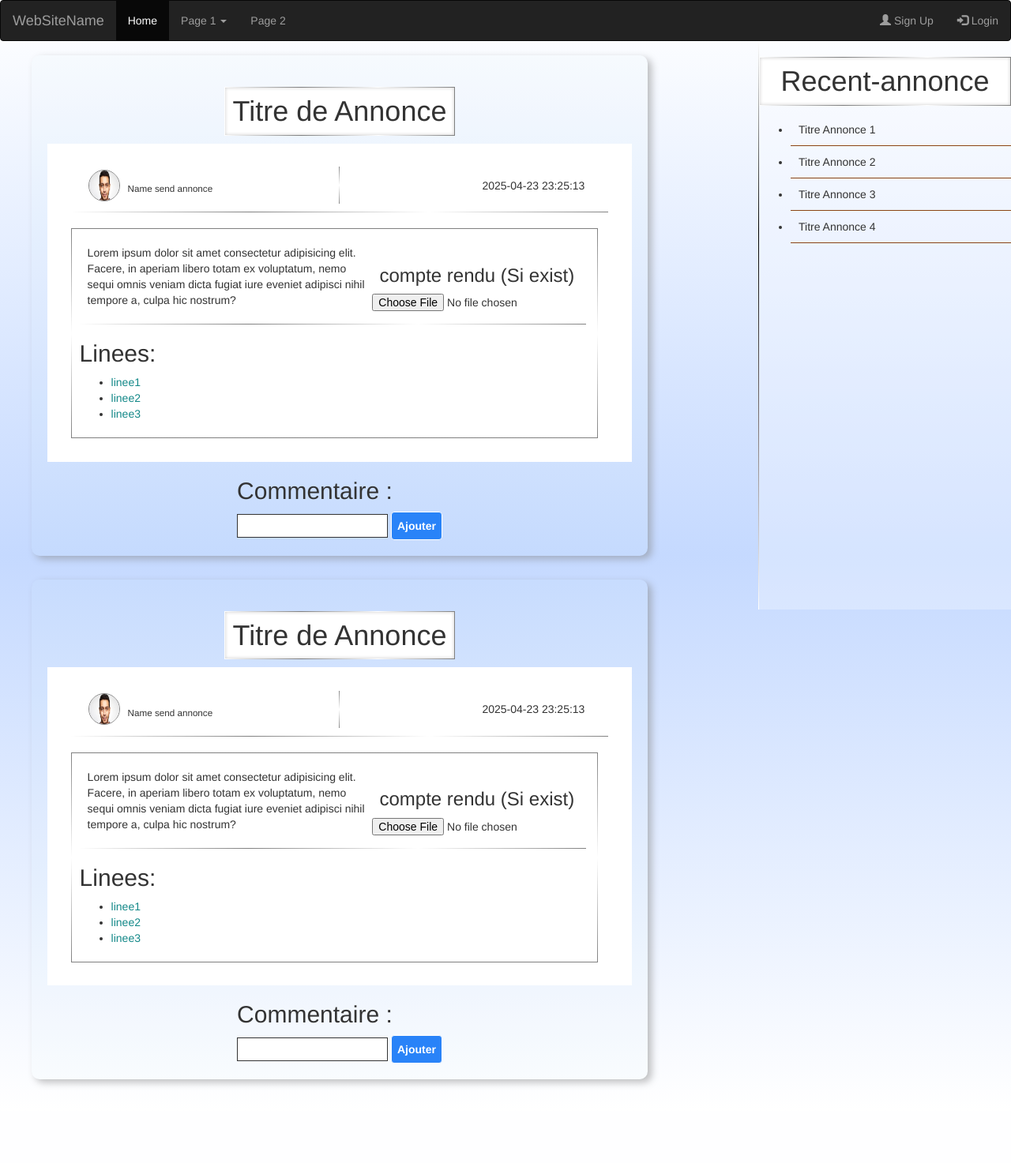
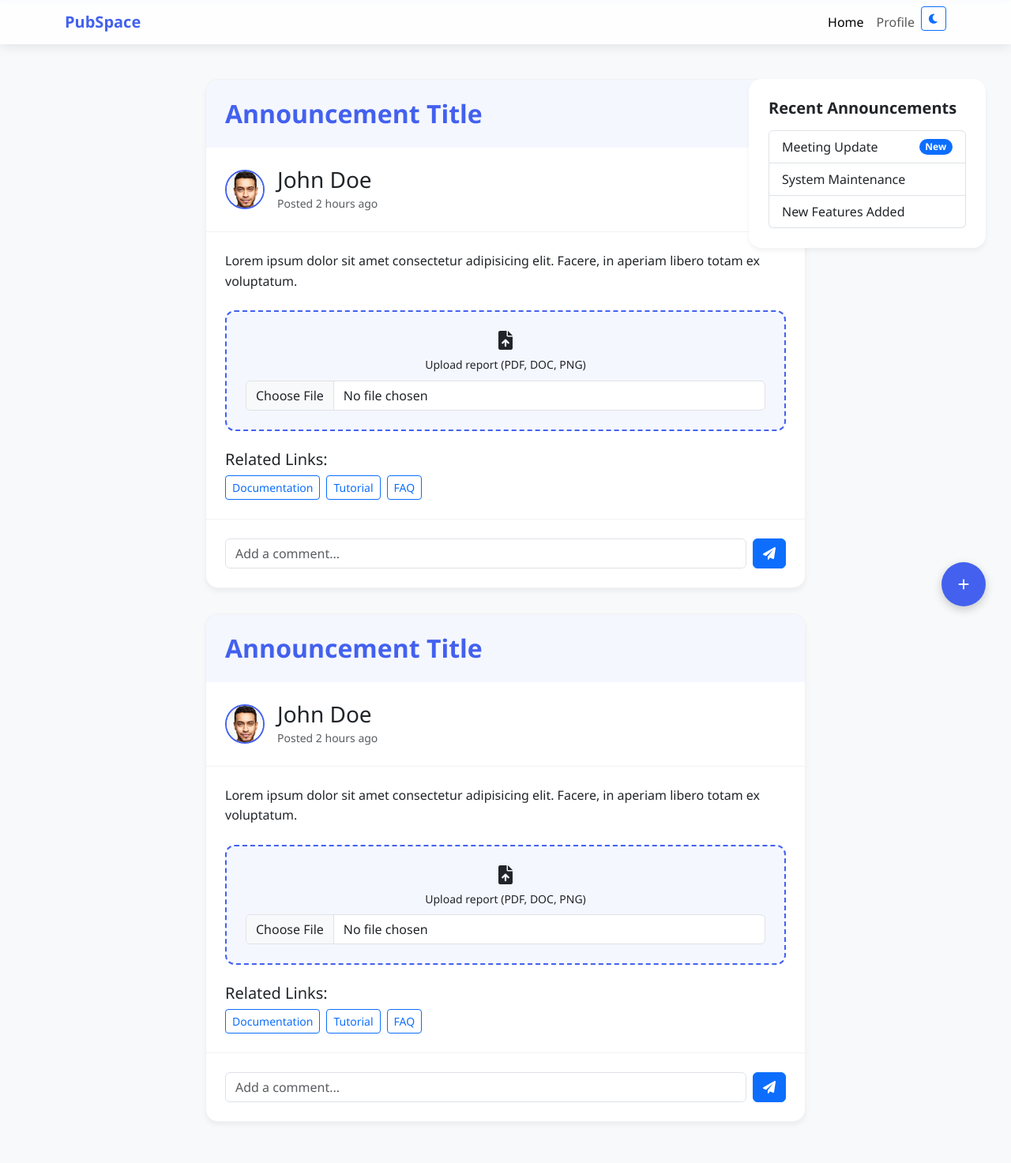
Before and after one commit to osama-jammi/ScholarHub, a PHP site: page /index.html in a window 1280 px wide. Shown: the whole page at 79% size. Before the commit the page ends 1376 px from the top, so only its background shows below. Run offline with PHP 8.4, Linux system fonts and the light colour scheme.

Commit message:
add new style

```diff
--- a/ScholarHub/Publication/index.html
+++ b/ScholarHub/Publication/index.html
@@ -1,145 +1,178 @@
 <!DOCTYPE html>
-<html>
-  <link rel="stylesheet" href="style.css" />
-  <link rel="stylesheet" href="https://maxcdn.bootstrapcdn.com/bootstrap/3.4.1/css/bootstrap.min.css">
-  <script src="https://ajax.googleapis.com/ajax/libs/jquery/3.7.1/jquery.min.js"></script>
-  <script src="https://maxcdn.bootstrapcdn.com/bootstrap/3.4.1/js/bootstrap.min.js"></script>
+<html lang="en">
 <head>
-    <title>publication page</title>
+    <meta charset="UTF-8">
+    <meta name="viewport" content="width=device-width, initial-scale=1.0">
+    <title>Modern Publication Platform</title>
+    <link href="https://cdn.jsdelivr.net/npm/bootstrap@5.3.0/dist/css/bootstrap.min.css" rel="stylesheet">
+    <link rel="stylesheet" href="https://cdnjs.cloudflare.com/ajax/libs/font-awesome/6.0.0/css/all.min.css">
+    <link rel="stylesheet" href="style.css">
 </head>
 <body>
-    <nav class="navbar navbar-inverse" style="position: fixed;top:0; width: 100%;">
-      <div class="container-fluid">
-        <div class="navbar-header">
-          <a class="navbar-brand" href="#">WebSiteName</a>
+    <div class="progress-bar">
+        <div class="progress-fill"></div>
     </div>
-        <ul class="nav navbar-nav">
-          <li class="active"><a href="#">Home</a></li>
-          <li class="dropdown"><a class="dropdown-toggle" data-toggle="dropdown" href="#">Page 1 <span class="caret"></span></a>
-            <ul class="dropdown-menu">
-              <li><a href="#">Page 1-1</a></li>
-              <li><a href="#">Page 1-2</a></li>
-              <li><a href="#">Page 1-3</a></li>
-            </ul>
-          </li>
-          <li><a href="#">Page 2</a></li>
-        </ul>
-        <ul class="nav navbar-nav navbar-right">
-          <li><a href="#"><span class="glyphicon glyphicon-user"></span> Sign Up</a></li>
-          <li><a href="#"><span class="glyphicon glyphicon-log-in"></span> Login</a></li>
-        </ul>
-      </div>
-    </nav>    <div class="annonces">
-    <div class="cadre">
-      <h1 class="titre-annonce">Titre de Annonce</h1>
-      <div class="annonce">
-        <div class="detaille">
-          <div class="send">
-            <img src="./images/image.png" alt="" />
-            <h2>Name send annonce</h2>
-          </div>
-          <div class="time">
-            <span>2025-04-23 23:25:13</span>
-          </div>
-        </div>
-        <div class="subject">
-          <div class="content">
-            <p>
-              Lorem ipsum dolor sit amet consectetur adipisicing elit. Facere,
-              in aperiam libero totam ex voluptatum, nemo sequi omnis veniam
-              dicta fugiat iure eveniet adipisci nihil tempore a, culpa hic
-              nostrum?
-            </p>
-            <div class="image-send">
-              <h3 style="text-align: center">compte rendu (Si exist)</h3>
-              <input type="file" id="compte-rendu" />
-            </div>
-          </div>
-          <div class="lines">
-            <h2>Linees:</h2>
 
-            <ul>
-              <li>
-                <span><a href="">linee1</a></span>
-              </li>
-              <li>
-                <span><a href="">linee2</a></span>
-              </li>
-              <li>
-                <span><a href="">linee3</a></span>
+    <nav class="navbar navbar-expand-lg navbar-light bg-light fixed-top">
+        <div class="container">
+            <a class="navbar-brand fw-bold" href="#" style="color: var(--primary-color);">PubSpace</a>
+            <button class="navbar-toggler" type="button" data-bs-toggle="collapse" data-bs-target="#navbarNav">
+                <span class="navbar-toggler-icon"></span>
+            </button>
+            <div class="collapse navbar-collapse" id="navbarNav">
+                <ul class="navbar-nav ms-auto">
+                    <li class="nav-item"><a class="nav-link active" href="#">Home</a></li>
+                    <li class="nav-item"><a class="nav-link" href="#">Profile</a></li>
+                    <li class="nav-item">
+                        <button class="btn btn-sm btn-outline-primary" id="theme-toggle">
+                            <i class="fas fa-moon"></i>
+                        </button>
                     </li>
                 </ul>
             </div>
         </div>
-      </div>
-      <div class="commentaire">
-        <h2>Commentaire :</h2>
-        <form action="">
-          <input type="text" name="comm" id="comm" />
-          <input type="submit" value="Ajouter" id="sub-comm" />
-        </form>
+    </nav>
+
+    <main class="container">
+        <div class="annonces">
+            <div class="skeleton-loader" style="height: 200px;"></div>
+
+            <article class="cadre">
+              <h2 class="titre-annonce">Announcement Title</h2>
+              <div class="annonce-header">
+                  <img src="./images/image.png" class="user-avatar">
+                  <div>
+                      <h3 class="mb-0">John Doe</h3>
+                      <small class="text-muted">Posted 2 hours ago</small>
                   </div>
               </div>
-    <div class="cadre">
-      <h1 class="titre-annonce">Titre de Annonce</h1>
-      <div class="annonce">
-        <div class="detaille">
-          <div class="send">
-            <img src="./images/image.png" alt="" />
-            <h2>Name send annonce</h2>
+              <div class="annonce-content">
+                  <p>Lorem ipsum dolor sit amet consectetur adipisicing elit. Facere, in aperiam libero totam ex voluptatum.</p>
+
+                  <div class="file-upload">
+                      <i class="fas fa-file-upload fs-4 mb-2"></i>
+                      <p class="small mb-2">Upload report (PDF, DOC, PNG)</p>
+                      <input type="file" class="form-control">
                   </div>
-          <div class="time">
-            <span>2025-04-23 23:25:13</span>
-          </div>
-        </div>
-        <div class="subject">
-          <div class="content">
-            <p>
-              Lorem ipsum dolor sit amet consectetur adipisicing elit. Facere,
-              in aperiam libero totam ex voluptatum, nemo sequi omnis veniam
-              dicta fugiat iure eveniet adipisci nihil tempore a, culpa hic
-              nostrum?
-            </p>
-            <div class="image-send">
-              <h3 style="text-align: center">compte rendu (Si exist)</h3>
-              <input type="file" id="compte-rendu" />
-            </div>
-          </div>
-          <div class="lines">
-            <h2>Linees:</h2>
 
-            <ul>
-              <li>
-                <span><a href="">linee1</a></span>
-              </li>
-              <li>
-                <span><a href="">linee2</a></span>
-              </li>
-              <li>
-                <span><a href="">linee3</a></span>
-              </li>
-            </ul>
+                  <div class="mt-4">
+                      <h5>Related Links:</h5>
+                      <div class="d-flex gap-2 flex-wrap">
+                          <a href="#" class="btn btn-sm btn-outline-primary">Documentation</a>
+                          <a href="#" class="btn btn-sm btn-outline-primary">Tutorial</a>
+                          <a href="#" class="btn btn-sm btn-outline-primary">FAQ</a>
                       </div>
                   </div>
               </div>
-      <div class="commentaire">
-        <h2>Commentaire :</h2>
-        <form action="">
-          <input type="text" name="comm" id="comm" />
-          <input type="submit" value="Ajouter" id="sub-comm" />
+
+              <div class="comment-section">
+                  <form class="d-flex gap-2">
+                      <input type="text" class="form-control" placeholder="Add a comment...">
+                      <button class="btn btn-primary">
+                          <i class="fas fa-paper-plane"></i>
+                      </button>
                   </form>
+              </div>
+          </article>
+          <article class="cadre">
+            <h2 class="titre-annonce">Announcement Title</h2>
+            <div class="annonce-header">
+                <img src="./images/image.png" class="user-avatar">
+                <div>
+                    <h3 class="mb-0">John Doe</h3>
+                    <small class="text-muted">Posted 2 hours ago</small>
+                </div>
+            </div>
+            <div class="annonce-content">
+                <p>Lorem ipsum dolor sit amet consectetur adipisicing elit. Facere, in aperiam libero totam ex voluptatum.</p>
+
+                <div class="file-upload">
+                    <i class="fas fa-file-upload fs-4 mb-2"></i>
+                    <p class="small mb-2">Upload report (PDF, DOC, PNG)</p>
+                    <input type="file" class="form-control">
+                </div>
+
+                <div class="mt-4">
+                    <h5>Related Links:</h5>
+                    <div class="d-flex gap-2 flex-wrap">
+                        <a href="#" class="btn btn-sm btn-outline-primary">Documentation</a>
+                        <a href="#" class="btn btn-sm btn-outline-primary">Tutorial</a>
+                        <a href="#" class="btn btn-sm btn-outline-primary">FAQ</a>
                     </div>
                 </div>
             </div>
-    <div class="recent-annonce">
-      <h1>Recent-annonce</h1>
-      <ul>
-        <li>Titre Annonce 1</li>
-        <li>Titre Annonce 2</li>
-        <li>Titre Annonce 3</li>
-        <li>Titre Annonce 4</li>
-      </ul>
 
+            <div class="comment-section">
+                <form class="d-flex gap-2">
+                    <input type="text" class="form-control" placeholder="Add a comment...">
+                    <button class="btn btn-primary">
+                        <i class="fas fa-paper-plane"></i>
+                    </button>
+                </form>
             </div>
+        </article>
+        </div>
+    </main>
+
+    <aside class="recent-annonce">
+        <h5 class="fw-bold mb-3">Recent Announcements</h5>
+        <div class="list-group">
+            <a href="#" class="list-group-item list-group-item-action d-flex justify-content-between align-items-center">
+                Meeting Update
+                <span class="badge bg-primary rounded-pill">New</span>
+            </a>
+            <a href="#" class="list-group-item list-group-item-action">
+                System Maintenance
+            </a>
+            <a href="#" class="list-group-item list-group-item-action">
+                New Features Added
+            </a>
+        </div>
+    </aside>
+
+    <div class="fab">
+        <i class="fas fa-plus"></i>
+    </div>
+
+    <div class="toast-container position-fixed bottom-0 end-0 p-3">
+        <div id="liveToast" class="toast" role="alert">
+            <div class="toast-body">
+                Comment added successfully!
+            </div>
+        </div>
+    </div>
+
+    <script src="https://cdn.jsdelivr.net/npm/bootstrap@5.3.0/dist/js/bootstrap.bundle.min.js"></script>
+    <script>
+        // Dark Mode Toggle
+        const themeToggle = document.getElementById('theme-toggle');
+        themeToggle.addEventListener('click', () => {
+            document.body.classList.toggle('dark-mode');
+            themeToggle.querySelector('i').classList.toggle('fa-sun');
+        });
+
+        // Scroll Progress
+        window.addEventListener('scroll', () => {
+            const progress = document.querySelector('.progress-fill');
+            const windowHeight = document.documentElement.scrollHeight - document.documentElement.clientHeight;
+            const scrolled = (window.scrollY / windowHeight) * 100;
+            progress.style.width = scrolled + '%';
+        });
+
+        // Toast Initialization
+        const toast = new bootstrap.Toast(document.getElementById('liveToast'));
+
+        document.querySelectorAll('form').forEach(form => {
+            form.addEventListener('submit', (e) => {
+                e.preventDefault();
+                toast.show();
+            });
+        });
+
+        // Skeleton Loading Simulation
+        setTimeout(() => {
+            document.querySelector('.skeleton-loader').style.display = 'none';
+        }, 2000);
+    </script>
 </body>
 </html>
--- a/ScholarHub/Publication/style.css
+++ b/ScholarHub/Publication/style.css
@@ -1,162 +1,194 @@
-body{
-    background-color: #f5f5f5;
-    font-size: 16px;
-    line-height: 1.6;
-    background-image: linear-gradient(to  bottom ,white,rgba(0, 89, 255, 0.226),white);
-
-
+        :root {
+            --primary-color: #4361ee;
+            --secondary-color: #3f37c9;
+            --background-color: #f8f9fa;
+            --card-bg: #ffffff;
+            --text-color: #212529;
         }
 
-.annonces{
-    margin: 40px;
-    display: flex;
-    justify-content: center;
-    align-content: center;
-    padding: 0;
-    flex-direction: column;
+        .dark-mode {
+            --primary-color: #7b9cff;
+            --secondary-color: #6c63ff;
+            --background-color: #1a1a1a;
+            --card-bg: #2d2d2d;
+            --text-color: #e0e0e0;
         }
-.titre-annonce{
-    background-color: rgb(255, 255, 255);
+
+        body {
+            background-color: var(--background-color);
+            color: var(--text-color);
+            font-family: 'Segoe UI', system-ui, -apple-system, sans-serif;
+            transition: all 0.3s ease;
+            padding-top: 80px;
         }
-.cadre{
-    margin-top: 30px;
+
+        .navbar {
+            backdrop-filter: blur(10px);
+            background: rgba(255, 255, 255, 0.8) !important;
+            box-shadow: 0 2px 15px rgba(0, 0, 0, 0.1);
+        }
+
+        .dark-mode .navbar {
+            background: rgba(45, 45, 45, 0.8) !important;
+        }
+
+        .annonces {
+            max-width: 800px;
+            margin: 0 auto;
             padding: 20px;
-    width: 65%;
-    display: flex;
-    justify-content: center;
-    align-content: center;
-    border-radius: 10px;
-    box-shadow: 5px 4px 10px rgba(128, 128, 128, 0.493);
-    background-color: rgba(194, 231, 231, 0.055);
-    flex-wrap: wrap;
+        }
 
+        .cadre {
+            background: var(--card-bg);
+            border-radius: 16px;
+            box-shadow: 0 4px 6px rgba(0, 0, 0, 0.05);
+            margin-bottom: 2rem;
+            transition: transform 0.3s ease, box-shadow 0.3s ease;
+            border: 1px solid rgba(0, 0, 0, 0.05);
+            overflow: hidden;
         }
-.cadre >h1,.recent-annonce>h1{
-    text-align: center;
 
-    padding: 10px;
-    border: 1px solid rgba(0, 0, 0, 0.144);
-    box-shadow: inset 0px 0px 4px rgba(146, 144, 144, 0.459);
-    border-image: linear-gradient(to left,gray,white,gray,white) 1;
-    background-color: #ffffff;
+        .cadre:hover {
+            transform: translateY(-5px);
+            box-shadow: 0 12px 24px rgba(0, 0, 0, 0.1);
         }
-.annonce{
-    padding: 4%;
-    display: flex;
-    flex-direction: column;
-    background-color: rgb(255, 255, 255);
+
+        .titre-annonce {
+            font-weight: 600;
+            color: var(--primary-color);
+            padding: 1.5rem;
+            margin: 0;
+            background: rgba(67, 97, 238, 0.05);
         }
-.send{
-    width: 50%;
-    margin-left: 20px;
-    border-right: 1px solid;
-    border-image: linear-gradient(to bottom,gray,white,gray) 1;
-    padding: 2px;
-    border-radius: 4px;
 
-}
-.send,.detaille{
+        .annonce-header {
             display: flex;
             align-items: center;
-    justify-content: start;
+            padding: 1.5rem;
+            gap: 1rem;
+            border-bottom: 1px solid rgba(0, 0, 0, 0.05);
         }
-.detaille{
-    border-bottom: 1px solid;
-    border-image: linear-gradient(to left,gray,white,gray,white) 1;
-    padding-bottom: 10px;
-    background-color: #ffffff;
 
+        .user-avatar {
+            width: 50px;
+            height: 50px;
+            border-radius: 50%;
+            object-fit: cover;
+            border: 2px solid var(--primary-color);
         }
-.send img{
-    height: 40px;
-    width: 40px;
+
+        .annonce-content {
+            padding: 1.5rem;
+            line-height: 1.6;
+        }
+
+        .file-upload {
+            background: rgba(67, 97, 238, 0.05);
+            border: 2px dashed var(--primary-color);
+            border-radius: 12px;
+            padding: 1.5rem;
+            text-align: center;
+            margin: 1.5rem 0;
+            transition: all 0.3s ease;
+        }
+
+        .file-upload:hover {
+            background: rgba(67, 97, 238, 0.1);
+        }
+
+        .comment-section {
+            padding: 1.5rem;
+            border-top: 1px solid rgba(0, 0, 0, 0.05);
+        }
+
+        .recent-annonce {
+            position: fixed;
+            right: 2rem;
+            width: 300px;
+            background: var(--card-bg);
+            border-radius: 16px;
+            box-shadow: 0 4px 6px rgba(0, 0, 0, 0.05);
+            padding: 1.5rem;
+            top: 100px;
+            backdrop-filter: blur(10px);
+            border: 1px solid rgba(255, 255, 255, 0.1);
+        }
+
+        .fab {
+            position: fixed;
+            bottom: 2rem;
+            right: 2rem;
+            width: 56px;
+            height: 56px;
             border-radius: 50%;
-    border: 1px solid rgba(0, 0, 0, 0.473);
+            background: var(--primary-color);
+            color: white;
+            display: flex;
+            align-items: center;
+            justify-content: center;
+            box-shadow: 0 4px 12px rgba(0, 0, 0, 0.2);
+            cursor: pointer;
+            transition: all 0.3s ease;
+            z-index: 1000;
         }
-.send h2{
-    font-size: smaller;
-    font-weight: lighter;
-    margin-left: 10px;
+
+        .fab:hover {
+            transform: scale(1.1) rotate(90deg);
+            box-shadow: 0 6px 16px rgba(0, 0, 0, 0.3);
         }
-.time{
-    width: 50%;
-    padding: 10px;
-    text-align: end;
-    margin-right: 20px;
+
+        .progress-bar {
+            height: 4px;
+            background: rgba(67, 97, 238, 0.1);
+            border-radius: 2px;
+            overflow: hidden;
+            position: fixed;
+            top: 0;
+            left: 0;
+            width: 100%;
+            z-index: 1000;
         }
-.subject{
-    display: flex;
-    justify-content: start;
-    padding: 10px;
-    width: 98%;
-    border: 1px solid rgb(0, 0, 0);
-    margin-top: 20px;
-    flex-direction: column;
-    background-color: rgb(255, 255, 255);
-    border-image: linear-gradient(to bottom,gray,white,gray) 1;
 
+        .progress-fill {
+            height: 100%;
+            background: var(--primary-color);
+            width: 0;
+            transition: width 0.3s ease;
+        }
 
+        .toast {
+            backdrop-filter: blur(10px);
+            background: rgba(255, 255, 255, 0.9) !important;
+            border: 1px solid rgba(0, 0, 0, 0.05);
         }
-.content{
-    display: flex;
-    flex-wrap: wrap;
+
+        .dark-mode .toast {
+            background: rgba(45, 45, 45, 0.9) !important;
         }
-.image-send{
-    display: flex;
-    justify-content: center;
-    width: 40%;
-    align-items: center;
-    flex-direction: column;
+
+        @media (max-width: 992px) {
+            .recent-annonce {
+                display: none;
             }
-.subject p{
-    flex-direction: column;
-    width: 58%;
-    padding: 10px;
 
+            .annonces {
+                padding: 15px;
+                max-width: 100%;
             }
-.lines{
-    display: flex;
-    flex-direction: column;
-    border-top: 1px solid rgba(0, 0, 0, 0.425);
-    border-image: linear-gradient(to left,gray,white,gray,white) 1;
+        }
 
-    margin-right: 4px;
+        .skeleton-loader {
+            background: linear-gradient(90deg,
+                rgba(0, 0, 0, 0.05) 25%,
+                rgba(0, 0, 0, 0.1) 50%,
+                rgba(0, 0, 0, 0.05) 75%);
+            background-size: 200% 100%;
+            animation: loading 1.5s infinite;
+            border-radius: 8px;
+            margin-bottom: 1rem;
+        }
 
+        @keyframes loading {
+            0% { background-position: 200% 0; }
+            100% { background-position: -200% 0; }
         }
-.lines a{
-    color: rgb(19, 136, 136);
-}
-#comm{
-    padding: 4px;
-    border-radius: 0;
-    border: 1px solid;
-}
-#sub-comm{
-    padding: 7px;
-    font-weight: bolder;
-    background-color: transparent;
-    border: 1px solid;
-    border-radius: 4px;
-    background-color: #2983f8;
-    color: #ffffff;
-
-}
-.recent-annonce{
-   background-color: rgba(255, 255, 255, 0.295);
-   width: 25%;
-   border-left: 1px solid;
-   text-align: center;
-   border-image: linear-gradient(to bottom,rgb(255, 255, 255),rgb(0, 0, 0),rgb(126, 115, 115),rgb(255, 255, 255)) 1;
-   margin-top: 52px;
-   position:fixed;
-   top: 0;
-   right: 0;
-   height: 90vh;
-
-}
-.recent-annonce li{
-    padding: 10px;
-    cursor: pointer;
-    text-align: start;
-    border-bottom: 1px saddlebrown solid;
-}
```
Lines whose indentation alone changed are shown as unchanged.
